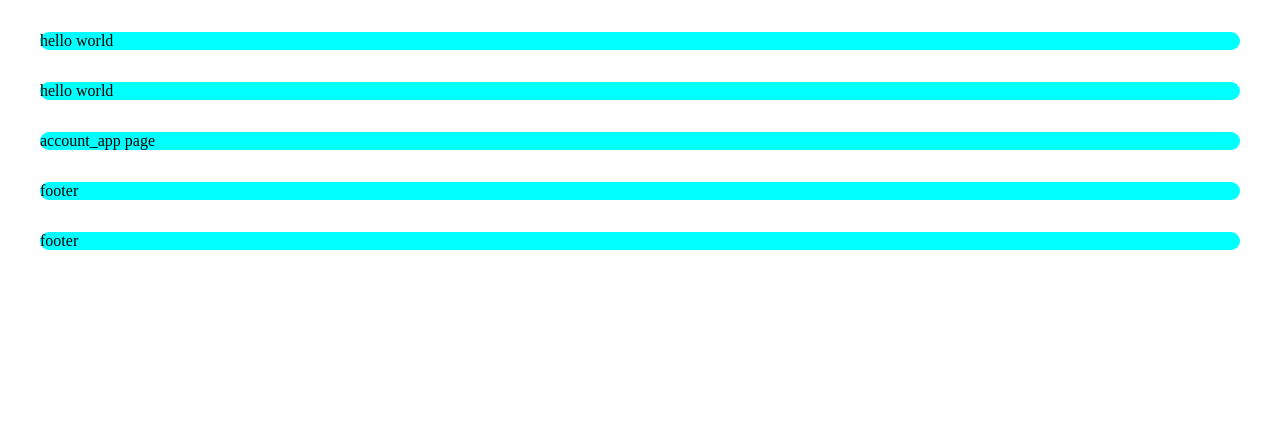
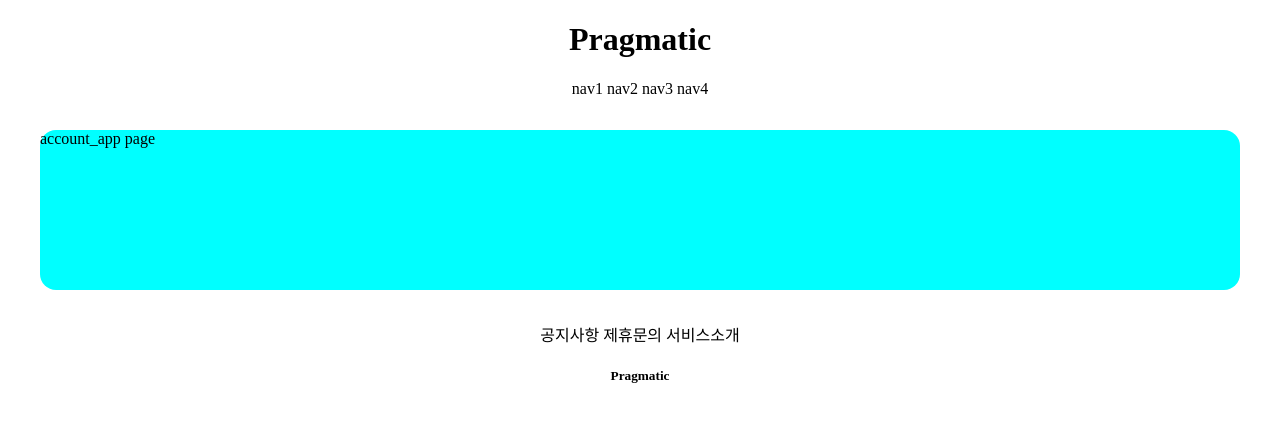
Before and after one commit to dayoorang/first_project, a Django app: page /accounts/hello_world/ in a window 1280 px wide. Shown: the top 422 px of the page. Run offline with Django 3.2, Linux system fonts and the light colour scheme; parts of the project's set-up code (start-up, migrations or seed data) failed here and were passed over.

Commit message:
7/6 first_project commit 2

```diff
--- a/accountapp/templates/accountapp/hello_world.html
+++ b/accountapp/templates/accountapp/hello_world.html
@@ -1,7 +1,7 @@
 {% extends 'base.html' %}
 
 {% block content %}
-<div style = "height= 10rem; background-color: aqua ; margin: 2rem; border-radius :1rem">
+<div style = "height: 10rem; background-color: aqua ; margin: 2rem; border-radius :1rem">
 account_app page
 </div>
 {% endblock %}
--- a/templates/footer.html
+++ b/templates/footer.html
@@ -1,7 +1,13 @@
-<div style = "height= 10rem; background-color: aqua ; margin: 2rem; border-radius :1rem">
-footer
-</div>
-<div style = "height= 10rem; background-color: aqua ; margin: 2rem; border-radius :1rem">
-footer
+<div style = "text-align: center">
+
+    <div>
+        <span>공지사항</span>
+        <span>제휴문의</span>
+        <span>서비스소개</span>
+
+    </div>
+    <div>
+        <h5>Pragmatic</h5>
+    </div>
 
 </div>
--- a/templates/header.html
+++ b/templates/header.html
@@ -1,8 +1,11 @@
-<div style = "height= 10rem; background-color: aqua ; margin: 2rem; border-radius :1rem">
-hello world
-
+<div style="text-align: center">
+    <div>
+        <h1 >Pragmatic</h1>
+    </div>
+    <div>
+        <span>nav1</span>
+        <span>nav2</span>
+        <span>nav3</span>
+        <span>nav4</span>
+    </div>
 </div>
-<div style = "height= 10rem; background-color: aqua ; margin: 2rem; border-radius :1rem">
-hello world
-
-</div>
```
